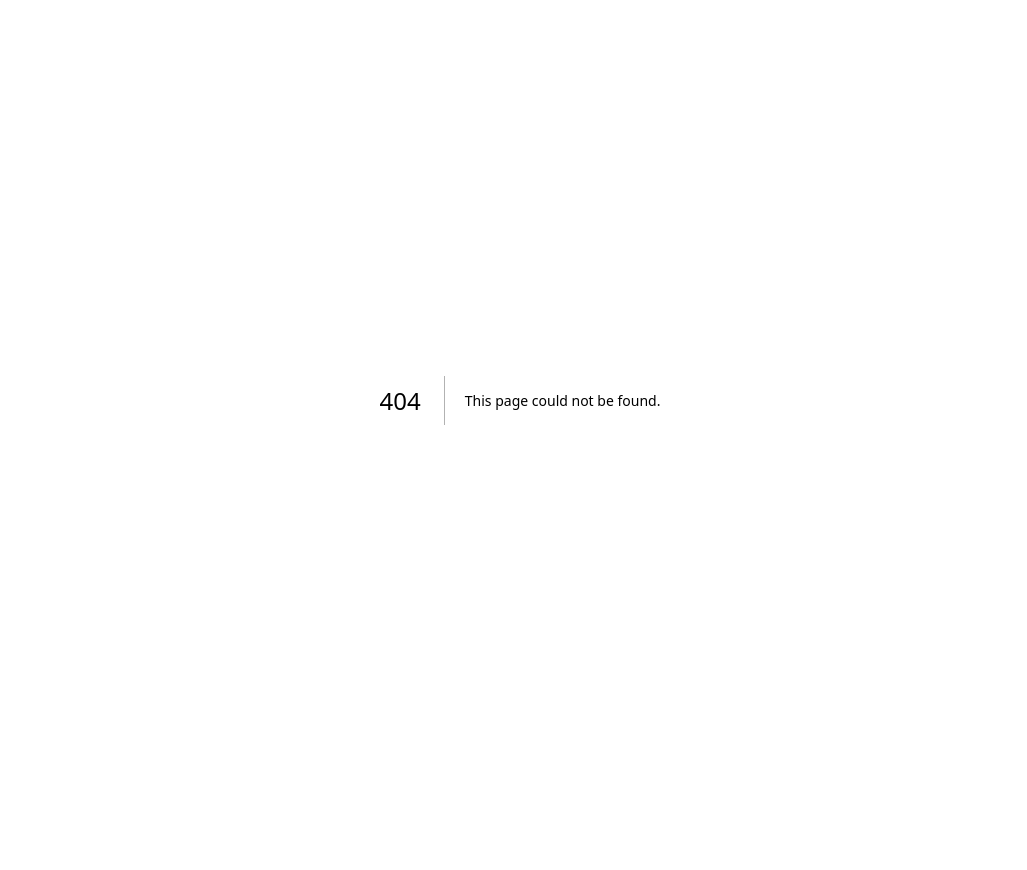
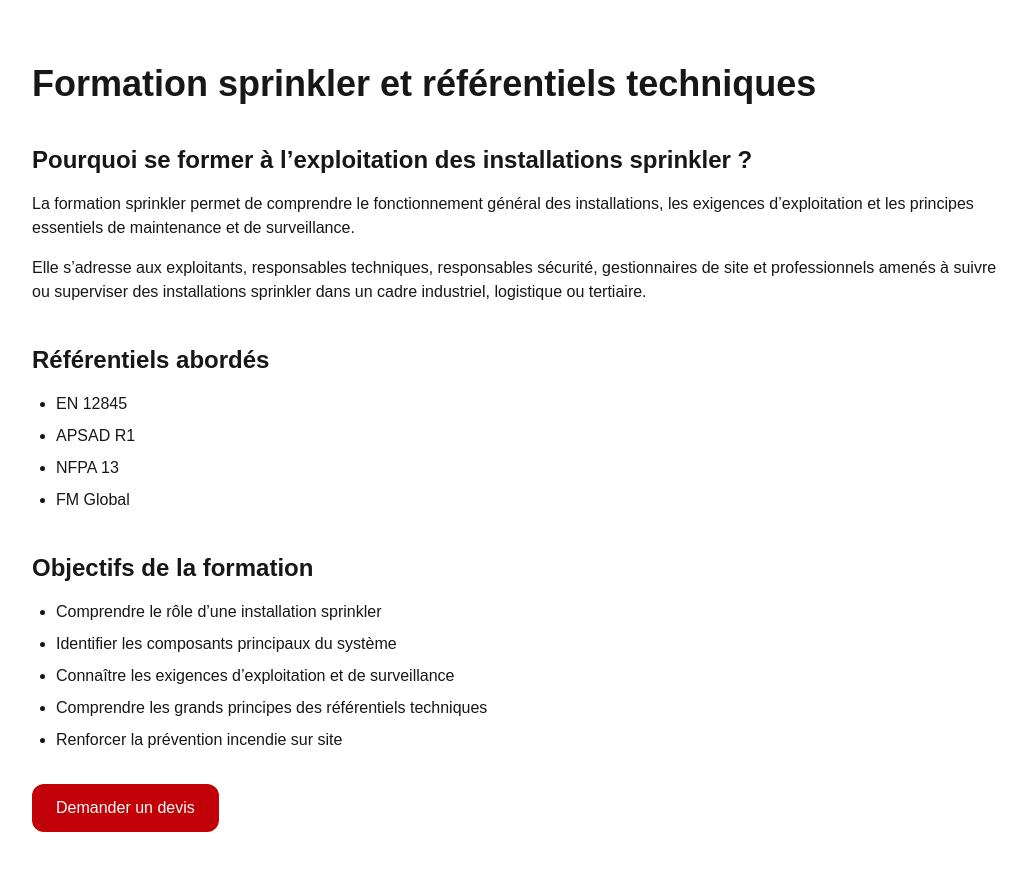
Before and after one commit to Saidh94/prevensia-elearning, a Next.js app: page /formation-sprinkler in a window 1280 px wide. Before the commit this address had no page. Shown: the top 870 px of the page, without its empty margins (120-1147 px from the left). Before the commit the page ends 800 px from the top, so only its background shows below. Built offline with nearby package versions, Linux system fonts and the light colour scheme.

Commit message:
creation page formation sprinkler

```diff
--- /dev/null
+++ b/app/formation-sprinkler/page.tsx
@@ -0,0 +1,62 @@
+export const metadata = {
+  title: "Formation sprinkler et référentiels techniques | PREVENSIA FORMATION",
+  description:
+    "Formation sprinkler en entreprise : exploitation des installations, principes de fonctionnement et référentiels EN 12845, APSAD R1, NFPA 13 et FM Global.",
+};
+
+export default function FormationSprinkler() {
+  return (
+    <div className="max-w-5xl mx-auto px-6 py-16">
+      <h1 className="text-4xl font-bold mb-8">
+        Formation sprinkler et référentiels techniques
+      </h1>
+
+      <h2 className="text-2xl font-semibold mt-10 mb-4">
+        Pourquoi se former à l’exploitation des installations sprinkler ?
+      </h2>
+
+      <p className="mb-4">
+        La formation sprinkler permet de comprendre le fonctionnement général des
+        installations, les exigences d’exploitation et les principes essentiels de
+        maintenance et de surveillance.
+      </p>
+
+      <p className="mb-4">
+        Elle s’adresse aux exploitants, responsables techniques, responsables
+        sécurité, gestionnaires de site et professionnels amenés à suivre ou
+        superviser des installations sprinkler dans un cadre industriel, logistique
+        ou tertiaire.
+      </p>
+
+      <h2 className="text-2xl font-semibold mt-10 mb-4">
+        Référentiels abordés
+      </h2>
+
+      <ul className="list-disc pl-6 space-y-2">
+        <li>EN 12845</li>
+        <li>APSAD R1</li>
+        <li>NFPA 13</li>
+        <li>FM Global</li>
+      </ul>
+
+      <h2 className="text-2xl font-semibold mt-10 mb-4">
+        Objectifs de la formation
+      </h2>
+
+      <ul className="list-disc pl-6 space-y-2">
+        <li>Comprendre le rôle d’une installation sprinkler</li>
+        <li>Identifier les composants principaux du système</li>
+        <li>Connaître les exigences d’exploitation et de surveillance</li>
+        <li>Comprendre les grands principes des référentiels techniques</li>
+        <li>Renforcer la prévention incendie sur site</li>
+      </ul>
+
+      <a
+        href="/demande-devis"
+        className="inline-block mt-8 bg-red-700 text-white px-6 py-3 rounded-xl hover:bg-red-800 transition"
+      >
+        Demander un devis
+      </a>
+    </div>
+  );
+}
```
